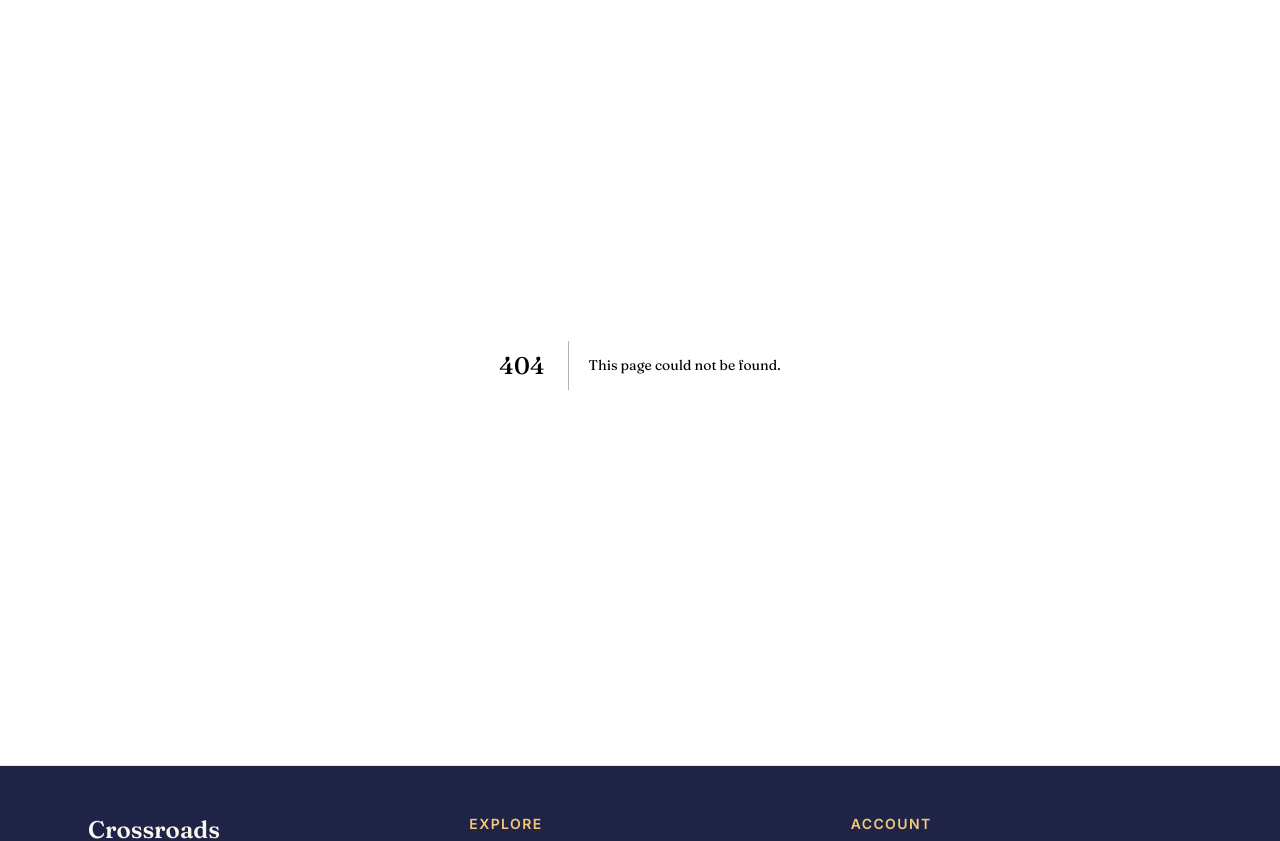
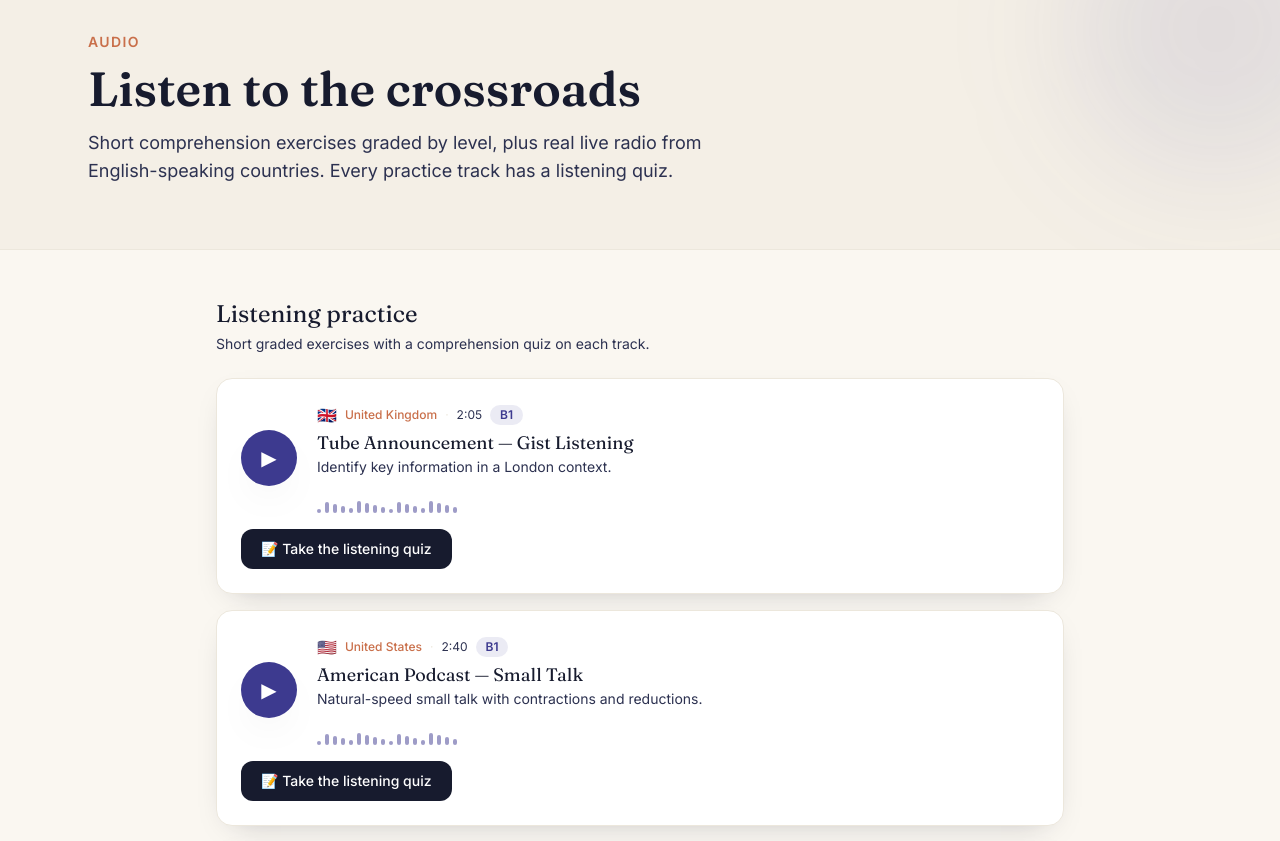
Before and after one commit to crossroads3/crossroads, a Next.js app: page /audio in a window 1280 px wide. Before the commit this address had no page. Shown: the part 100-941 px from the top of the page. Built offline with nearby package versions, Linux system fonts and the light colour scheme.

Commit message:
Create page.tsx

```diff
--- /dev/null
+++ b/app/audio/page.tsx
@@ -0,0 +1,40 @@
+import { audioPractice, audioRadio } from "@/lib/data";
+import { AudioCard } from "@/components/AudioCard";
+import { PageHeader } from "@/components/PageHeader";
+
+export default function AudioPage() {
+  return (
+    <>
+      <PageHeader
+        eyebrow="Audio"
+        title="Listen to the crossroads"
+        subtitle="Short comprehension exercises graded by level, plus real live radio from English-speaking countries. Every practice track has a listening quiz."
+      />
+
+      <section className="mx-auto max-w-4xl px-4 py-12 sm:px-6">
+        <h2 className="font-serif text-2xl text-ink">Listening practice</h2>
+        <p className="mt-1 text-sm text-ink-soft">Short graded exercises with a comprehension quiz on each track.</p>
+        <div className="mt-6 space-y-4">
+          {audioPractice.map((t) => (
+            <AudioCard key={t.slug} track={t} />
+          ))}
+        </div>
+
+        <h2 className="mt-14 font-serif text-2xl text-ink">Live radio & podcasts</h2>
+        <p className="mt-1 text-sm text-ink-soft">
+          Real, stable public streams from the BBC, NPR, CBC and ABC. Press play to listen, or open the station in a new tab.
+        </p>
+        <div className="mt-6 space-y-4">
+          {audioRadio.map((t) => (
+            <AudioCard key={t.slug} track={t} />
+          ))}
+        </div>
+
+        <p className="mt-8 rounded-2xl bg-amber/10 px-5 py-4 text-sm text-ink-soft">
+          <strong className="text-ink">Note:</strong> live radio streams may take a few seconds to buffer. If a browser
+          cannot play an HLS stream (e.g. CBC), use the station&apos;s official <em>Listen</em> link instead.
+        </p>
+      </section>
+    </>
+  );
+}
```
